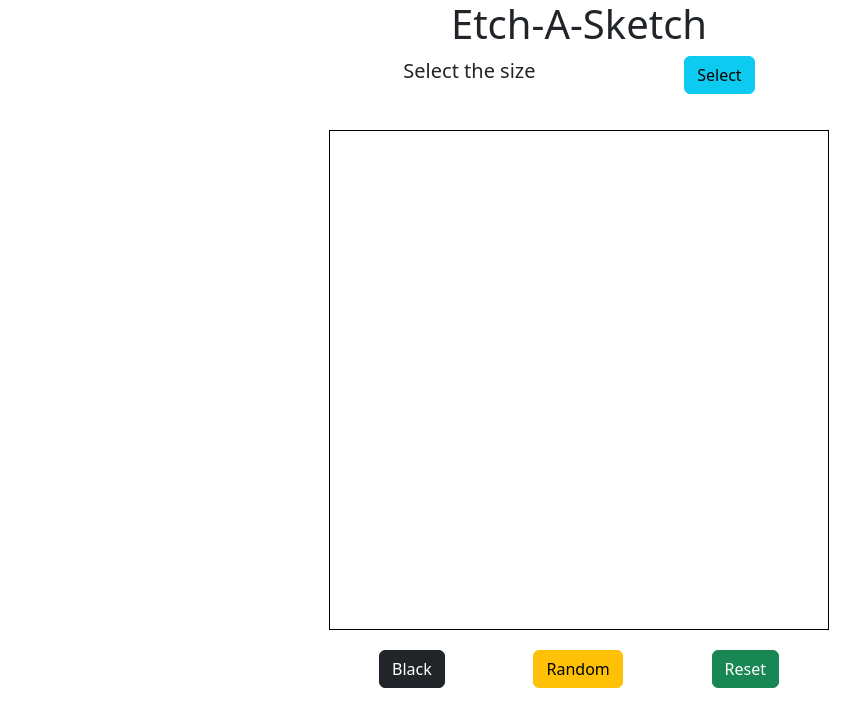
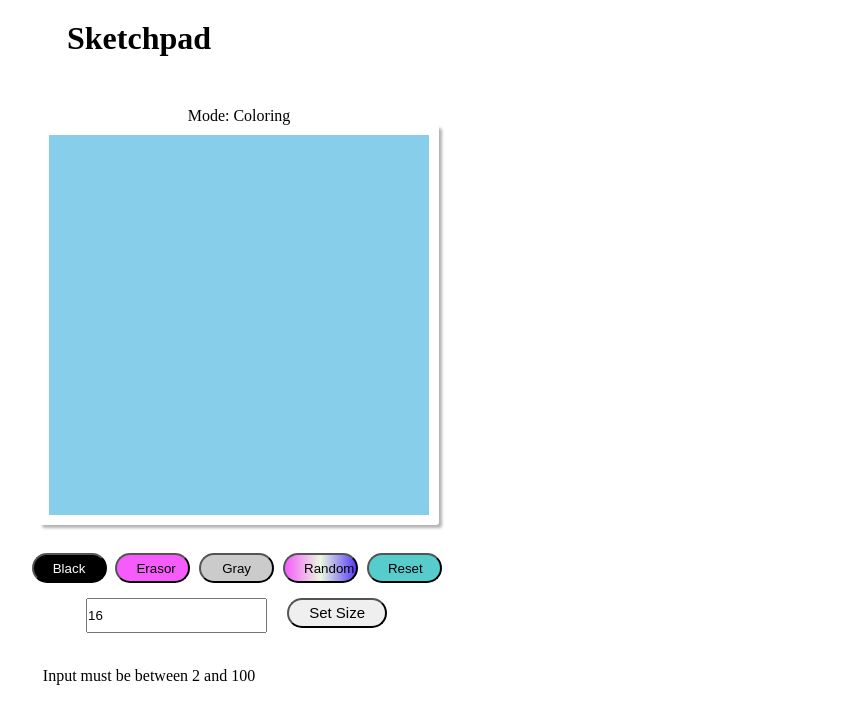
Before and after one commit to UBlandine/Odin-Etch-a-sketch, a plain HTML site: page index.html in a window 1280 px wide. Shown: the whole page, without its empty margins (61-921 px from the left). Drawn offline with nearby package versions, Linux system fonts and the light colour scheme.

Commit message:
Etch-A-Sketch

```diff
--- a/css/stylex.css
+++ b/css/stylex.css
@@ -1,36 +1,123 @@
-*{
+ *{
   margin: 0px;
   padding: 0px;
   box-sizing: border-box;
-}
+ }
 
-body{
+ .flex-container{
+
+  width: 400px;
   display: flex;
   flex-direction: column;
-  justify-content: center;
-  align-items: center;
-}
-.header{
-  display: flex;
-  flex-direction: row;
-  align-items: center;
-  width: 500px;
-  justify-content: space-around;
-  margin-bottom: 20px;
-}
-.footer{
-  display: flex;
-  flex-direction: row;
-  justify-content: space-between;
-  align-items: center;
+
+  text-align: center;
+ }
+.board{
   width: 400px;
-  margin-top: 20px;
-}
-.board {
-  width: 500px;
-  height: 500px;
+  height: 400px;
   display: grid;
-  border: 1px solid black;
+  border-radius: 3px;
+  padding: 10px;
+  box-shadow: 3px 3px 3px rgba(0,0,0,0.3);
 
 
 }
+.board:hover{
+  cursor: pointer;
+}
+.content{
+  margin-top: 30px;
+  display: flex;
+  flex-direction: column;
+  align-items: center;
+  min-width: 400px;
+  min-height: 400px;
+  width: 60vw;
+  height: 60vw;
+  max-width: 600px;
+  max-height: 600px;
+}
+.title {
+  margin-top: 20px;
+  display: flex;
+  justify-content: center;
+  text-align: center;
+  color: black;
+}
+.mode{
+  margin-top: 20px;
+}
+.buttons {
+  margin-top: 10px;
+  margin-bottom: 10px;
+}
+button{
+
+padding: 0.1rem 1.2rem;
+margin: 0 0.3rem 0.3rem 0;
+width: 75px;
+height: 30px;
+border-radius: 2rem;
+text-decoration: none;
+text-align: center;
+transition: all 0.2s;
+}
+button:hover{
+  cursor: pointer;
+}
+.input{
+  justify-content: space-between;
+  display: flex;
+  gap: 20px;
+
+}
+.input button{
+  font-size: 15px;
+  width: 100px;
+}
+.input button:hover{
+  background-color: rgb(73, 156, 156);
+  color: white;
+}
+.error p{
+  margin-top: -20px;
+  justify-content: center;
+  text-align: center;
+  margin-left: 20px;
+}
+.blackbutton{
+  background-color: black;
+  color: white;
+}
+.blackbutton:hover{
+  background-color: white;
+  color: black;
+}
+.graybutton{
+  background-color: rgba(128,128,128, 0.411);
+  color: black;
+}
+.graybutton:hover{
+  background-color: rgb(95, 95,95);
+  color: white;
+}
+.randombutton{
+  background: linear-gradient(0.25turn, #f65cfc, #ebf8e1, #583cf6);
+}
+.randombutton:hover{
+  background: linear-gradient(0.25turn, #20ff02, #ebf8e1, #c8e71d);
+}
+.resetbutton{
+  background-color: rgb(87, 204, 204);
+}
+.resetbutton:hover{
+  background-color: #583cf6;
+  color: white;
+}
+.erasorbutton{
+  background-color: #f65cfc;
+}
+.erasorbutton:hover{
+  background-color: skyblue;
+  color: white;
+}
--- a/index.html
+++ b/index.html
@@ -5,24 +5,33 @@
   <meta name="viewport" content="width=device-width, initial-scale=1.0">
   <title>Etch-A-Sketch</title>
   <link rel="stylesheet" href="css/stylex.css">
-  <link rel="stylesheet" href="https://cdn.jsdelivr.net/npm/bootstrap@5.3.0/dist/css/bootstrap.min.css">
-  <script src="js/script.js"></script>
 </head>
 <body>
-  <h1>Etch-A-Sketch</h1>
-   <div class="header">
-    <h5>Select the size</h5>
-    <button id="popup" class="btn btn-info">Select</button>
+ <div class="flex-container">
+    <div class="title"><h1>Sketchpad</h1></div>
+    <div class="content">
+      <div class="mode">Mode: Coloring</div>
+      <div class="board">
+      </div>
+      <br>
+        <div class="buttons">
+          <button class="blackbutton" onclick="changeColor('black')">Black</button>
+          <button class="erasorbutton" onclick="changeColor(white)">Erasor</button>
+          <button class="graybutton" onclick="changeColor('gray')">Gray</button>
+          <button class="randombutton" onclick="changeColor('random')">Random</button>
+          <button class="resetbutton" onclick="resetBoard()">Reset</button>
+        </div>
+      <div class="input">
+  <input type="text" placeholder="size of board" value="16" onchange="changeSize(this.value)">
+      <button>Set Size</button>
+    </div>
+  </div>
+    <div class="error">
+      <p>Input must be between 2 and 100</p>
 
-   </div>
-   <p id="message"></p>
-   <div class="board "></div>
-   <div class="footer">
-    <button class="btn btn-dark" onclick="setColor('black')">Black</button>
-    <button class="btn btn-warning" onclick="setColor('random')">Random</button>
-    <button  class="btn btn-success">Reset</button>
-
-   </div>
+    </div>
+  </div>
 
 </body>
+<script src="js/script.js"></script>
 </html>
--- a/js/script.js
+++ b/js/script.js
@@ -1,53 +1,86 @@
-document.addEventListener("DOMContentLoaded", function(){
+let color = "black";
+let click = true;
+let gridSize = 16;
 
-  createBoard(16);
+// Function to populate the board with squares and attach event listeners
+function populateBoard(size){
+ gridSize = size;
+let board = document.querySelector('.board');
+board.innerHTML = ""; // clear existing squares
+// let squares = board.querySelectorAll('div');
+// squares.forEach((div) => div.remove());
+board.style.gridTemplateColumns = "repeat($(size) , 1fr)";
+board.style.gridTemplateRows = "repeat($(size) , 1fr)";
 
-  let btn_popup = document.querySelector("#popup");
-  btn_popup.addEventListener("click", function(){
-    let size = getSize();
-    createBoard(size);
-  })
+let amount = size * size;
 
-})
 
-function createBoard(size){
-  let board = document.querySelector(".board");
-  board.style.gridTemplateColumns = "repeat(${size}, 1fr)";
-  board.style.gridTemplateRows = "repeat(${size}, 1fr";
-
-  let numDivs = size * size;
-
-  for(let i = 0; i< numDivs; i++){
-    let div = document.createElement("div");
-   div.addEventListener("mouseover", colorDic) {
-
-    board.insertAdjacentElement("beforeend", div);
+for(let i = 0; i< amount; i++){
+ let square = document.createElement("div");
+ // square.style.width = `${squareSize}%`;
+ // square.style.height = `${squareSize}%`;
+ square.style.backgroundColor = "skyblue";
+  square.addEventListener("mouseover", colorSquare);
+  board.appendChild(square);
+ // board.insertAdjacentElement("beforeend", square);
 }
 }
 
-function getSize(){
-  let inPut = prompt("What will bw the size of the board");
-  if(input == ""){
-    message.innerHtml = " please provide a number";
+populateBoard(gridSize);
+
+function changeSize(input){
+ if (input >= 2 && input <= 100){
+   document.querySelector('.error').style.display = 'none';
+   gridSize = input;
+ }
+ else {
+   document.querySelector('.error').style.display = 'flex';
 
  }
-  else if (input < 0 || input > 100){
-    message.innerHtml = "provide a number between 1 and 100"
  }
-   else{
-    message.innerHtml = "Now yo u play"
-    return input;
+
+ // Function to set the background color of the square when the mouse hovers over it
+ function colorSquare() {
+   if (click){
+   if (color === "random") {
+   this.style.backgroundColor = `hsl(${Math.random() * 300}, 100%, 50%)`;
+
+ } else if (color === "erasor") {
+   this.style.backgroundColor = "white"; // Erasor mode, set the color to white
  }
-function colorDiv(){
-if(color == "random"){
-  this.style.backgroundColor = 'hsl(${Math.random() * 360}, 100%, 50%)'
-}
-else{
-  this.style.backgroundColor = 'black'
+
+ else {
+   this.style.backgroundColor = color;
  }
 }
-function setColor(colorChoice){
-  let color = colorChoice;
+}
+ function changeColor(choice) {
+   color = choice;
  }
 
+ function resetBoard() {
+   let board = document.querySelector('.board');
+   let squares = board.querySelectorAll('div');
+squares.forEach((div) => (div.style.backgroundColor = "skyblue"));
+
  }
+
+ function setBoardSize() {
+   if (gridSize >= 2 && gridSize <= 100) {
+     populateBoard(gridSize);
+   } else {
+     document.querySelector('>error').style.display = 'flex';
+   }
+ }
+
+ document.querySelector("body").addEventListener("click", (e) => {
+   if (e.target.tagName !== 'BUTTON'){
+
+   click = !click;
+   if(click) {
+     document.querySelector('.mode').textContent = "Mode : Coloring";
+   } else{
+     document.querySelector('.mode').textContent = "Mode : Not Coloring";
+   }
+ }
+ });
```
Lines whose indentation alone changed are shown as unchanged.
